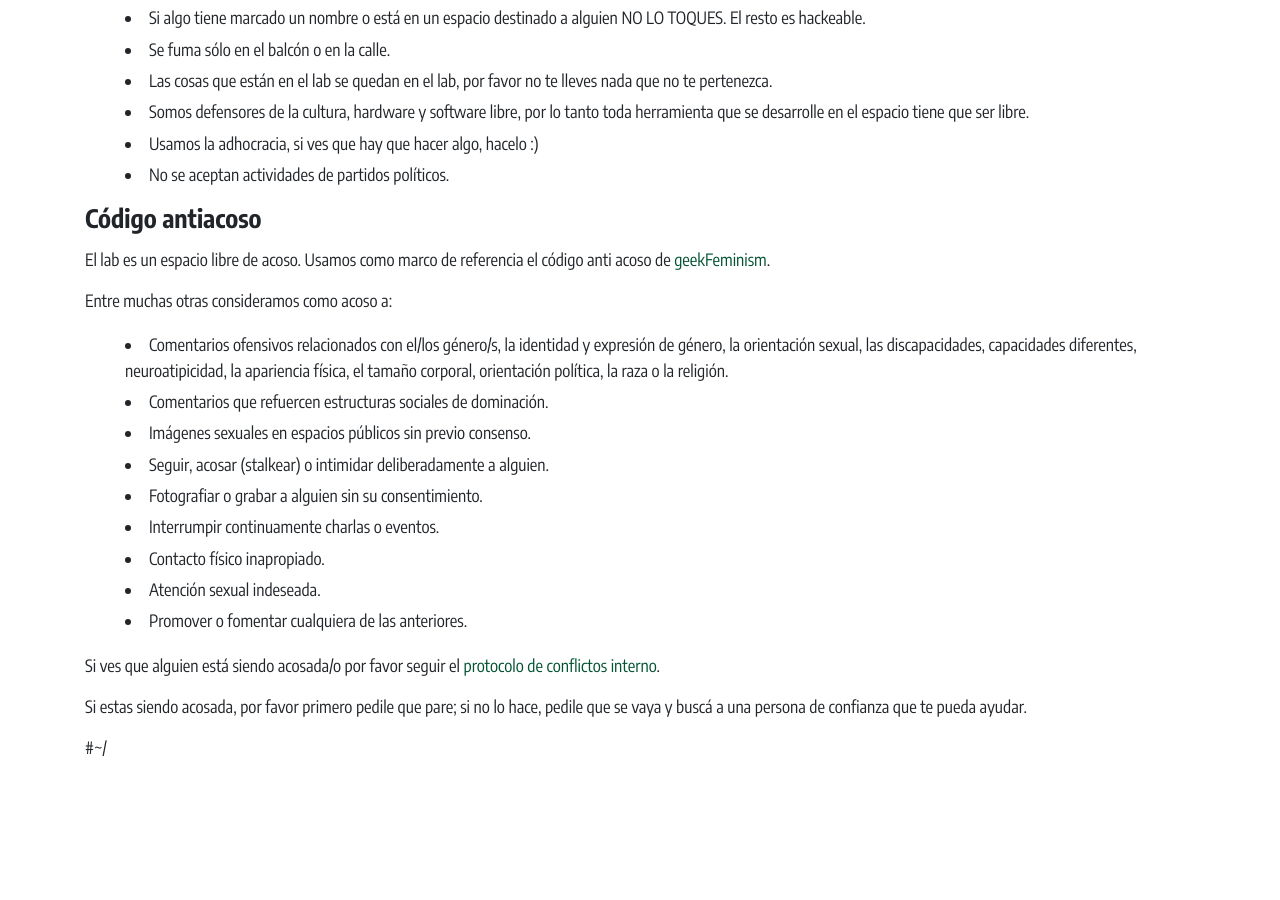
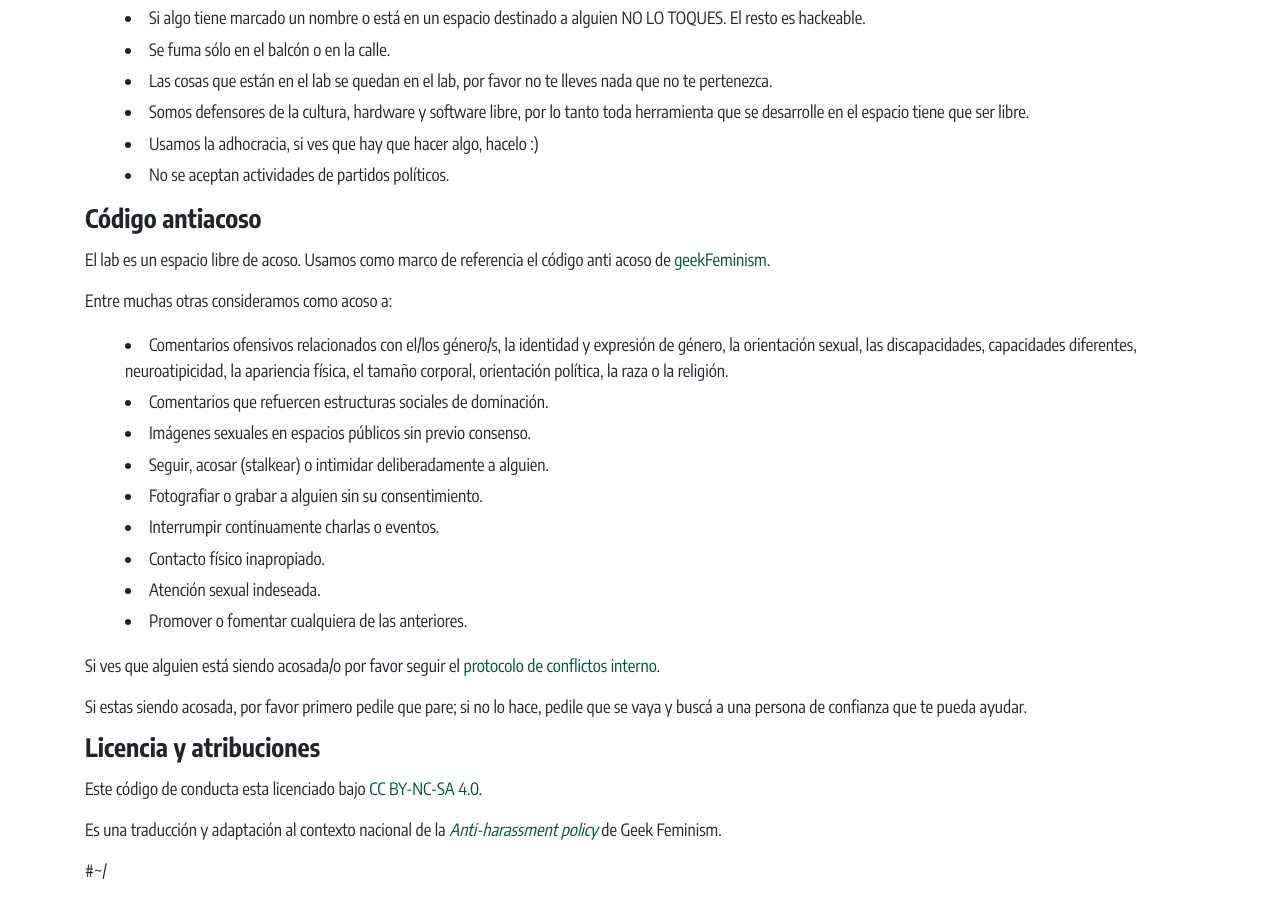
Before and after one commit to rlyehlab/rlab.be, a Jekyll site: the page built from codigos.md, in a window 1280 px wide and 900 px high, scrolled down 718 px. Built offline with Jekyll 4.4.1, drawn with Linux system fonts in a browser that asks for light colours; before the commit the page ends 1495 px from its top, so only the background shows below that.

Commit message:
agregado licencia y atribuciones de códigos de contucta

```diff
--- a/codigos.md
+++ b/codigos.md
@@ -53,4 +53,13 @@ Si ves que alguien está siendo acosada/o por favor seguir el [protocolo de conf
 Si estas siendo acosada, por favor primero pedile que pare; si no lo hace, pedile que se vaya y
 buscá a una persona de confianza que te pueda ayudar.
 
+## Licencia y atribuciones
+
+Este código de conducta esta licenciado bajo
+[CC BY-NC-SA 4.0](https://creativecommons.org/licenses/by-nc-sa/4.0/legalcode.es).
+
+Es una traducción y adaptación al contexto nacional de la
+ _[Anti-harassment policy](https://geekfeminism.wikia.org/wiki/Conference_anti-harassment/Policy)_
+de Geek Feminism.
+
 #~/
```
